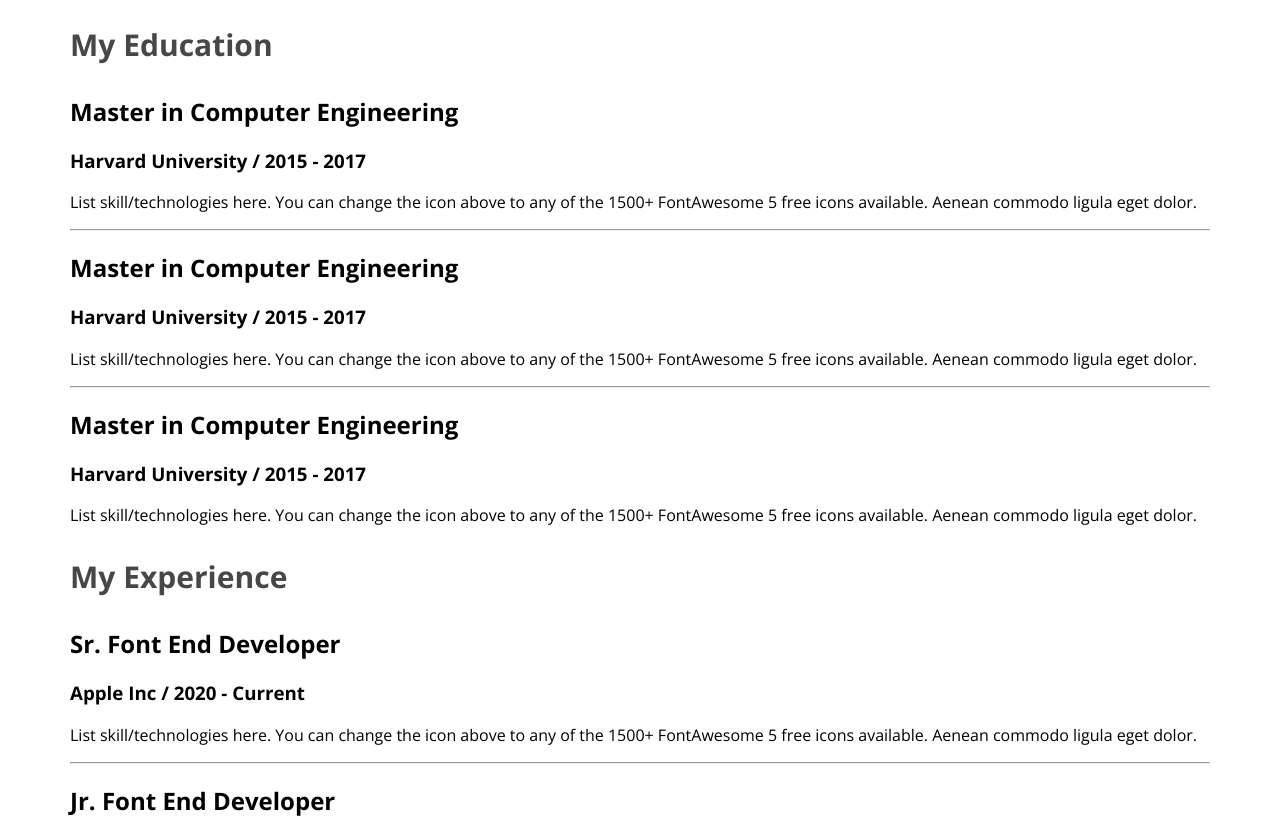
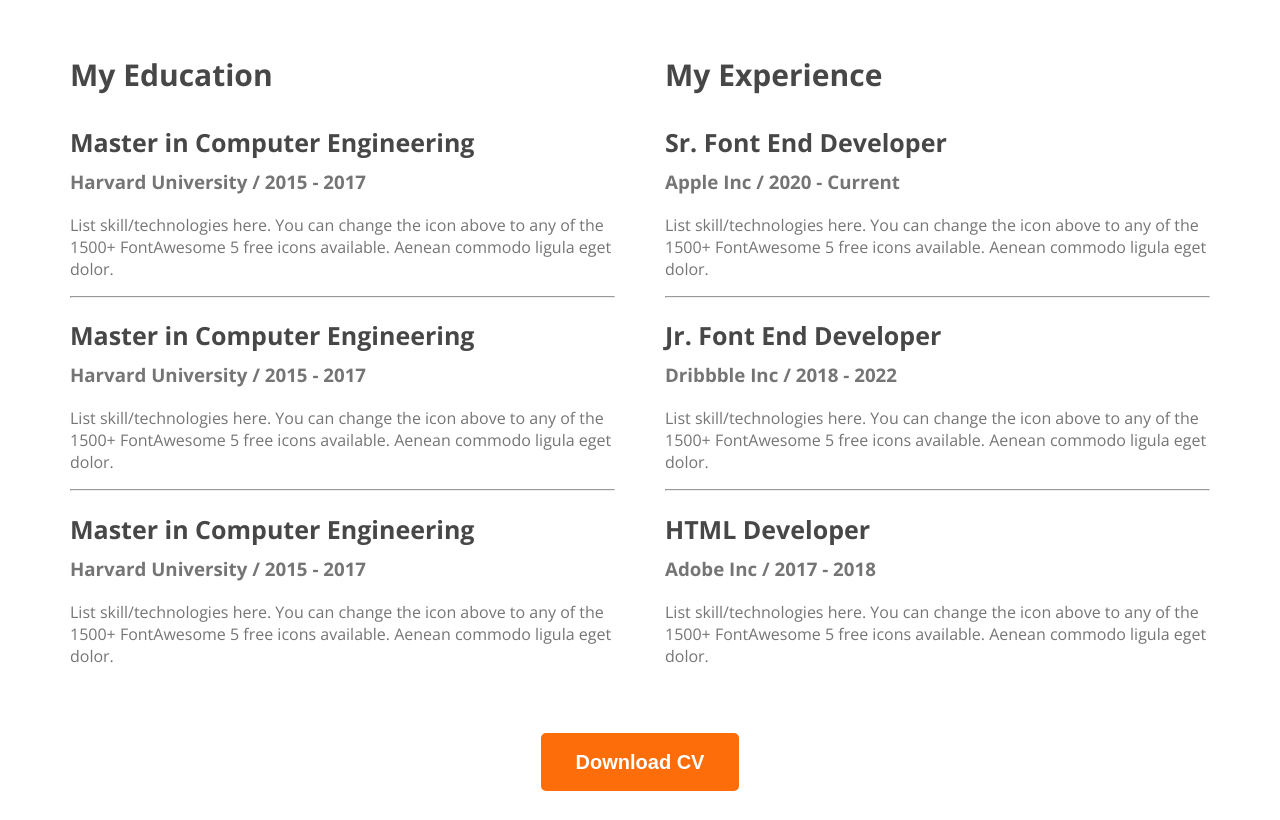
Before and after one commit to saadmakes/developerportfolio, a plain HTML site: page index.html in a window 1280 px wide. Shown: the part 2780-3600 px from the top of the page. After the commit the page ends 3579 px from the top, so only its background shows below. Drawn offline with nearby package versions, Linux system fonts and the light colour scheme.

Commit message:
finished the resume section

```diff
--- a/index.html
+++ b/index.html
@@ -8,7 +8,7 @@
     <link rel="preconnect" href="https://fonts.googleapis.com">
     <link rel="preconnect" href="https://fonts.gstatic.com" crossorigin>
     <link href="https://fonts.googleapis.com/css2?family=Open+Sans:wght@400;700;800&display=swap" rel="stylesheet">
-    <link rel="stylesheet" href="styles/portfoio.css">
+    <link rel="stylesheet" href="styles/portfolio.css">
 </head>
 
 <body>
@@ -139,6 +139,9 @@ to any of the 1500+ FontAwesome 5 free icons available. Aenean commodo ligula eg
                     </div>
                 </div>
             </div>
+            <div class="download-cv">
+                <button class="btn-primary">Download CV</button>
+            </div>
         </section>
     </main>
     <footer>
--- a/styles/portfoio.css
+++ b/styles/portfolio.css
@@ -158,3 +158,33 @@ main section {
     color: #474747;
     font-size: 30px;
 }
+
+.resume-container {
+    display: flex;
+    gap: 50px;
+}
+
+.resume-item-title {
+    color: #474747;
+    font-size: 25px;
+    font-weight: 700;
+    margin-bottom: 10px;
+}
+
+.resume-sub-title {
+    margin-top: 0px;
+    margin-bottom: 20px;
+}
+
+.resume-sub-title, .resume-item-description {
+    color: #757575;
+}
+
+hr{
+    margin: auto;
+}
+
+.download-cv {
+    text-align: center;
+    margin-top: 50px;
+}
```
